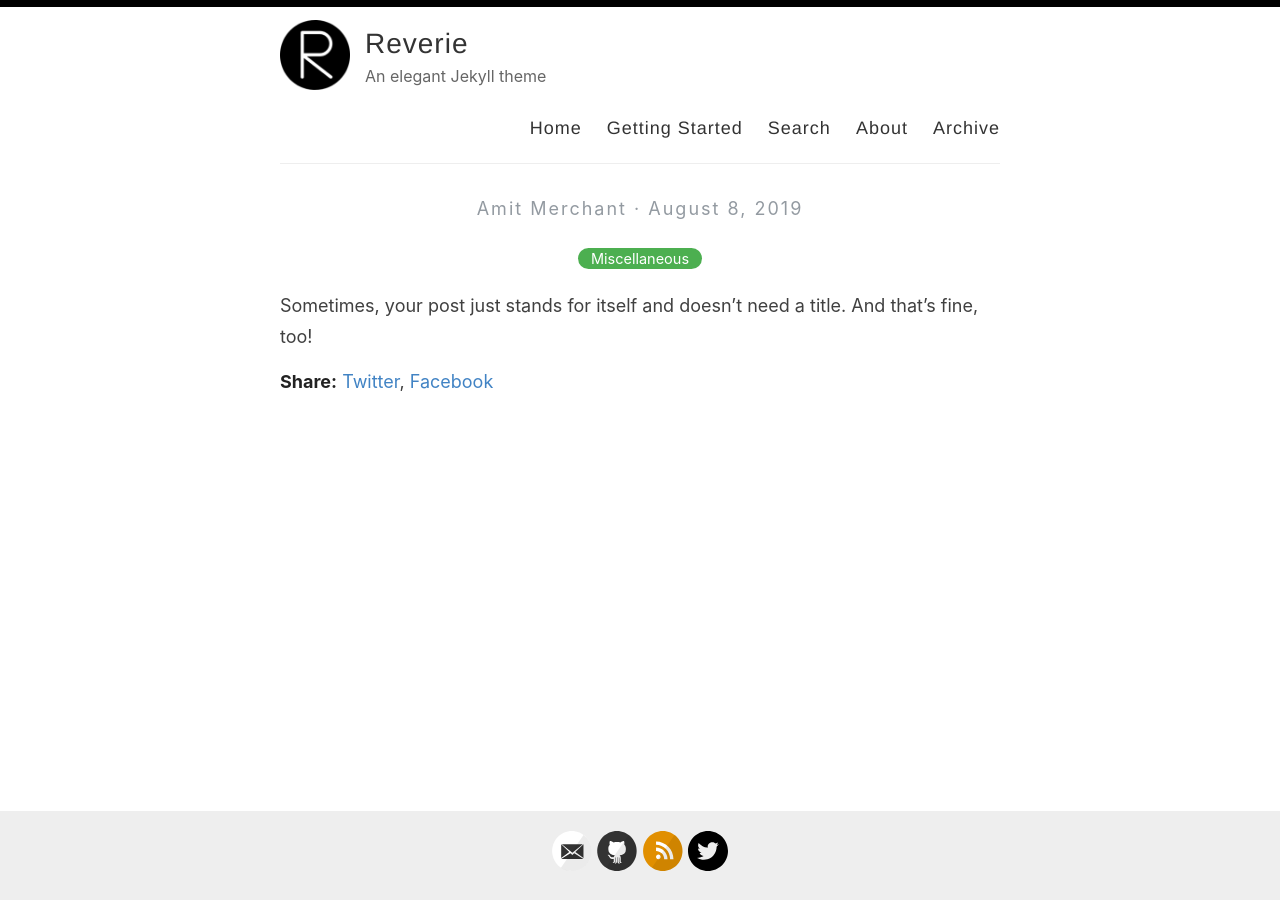
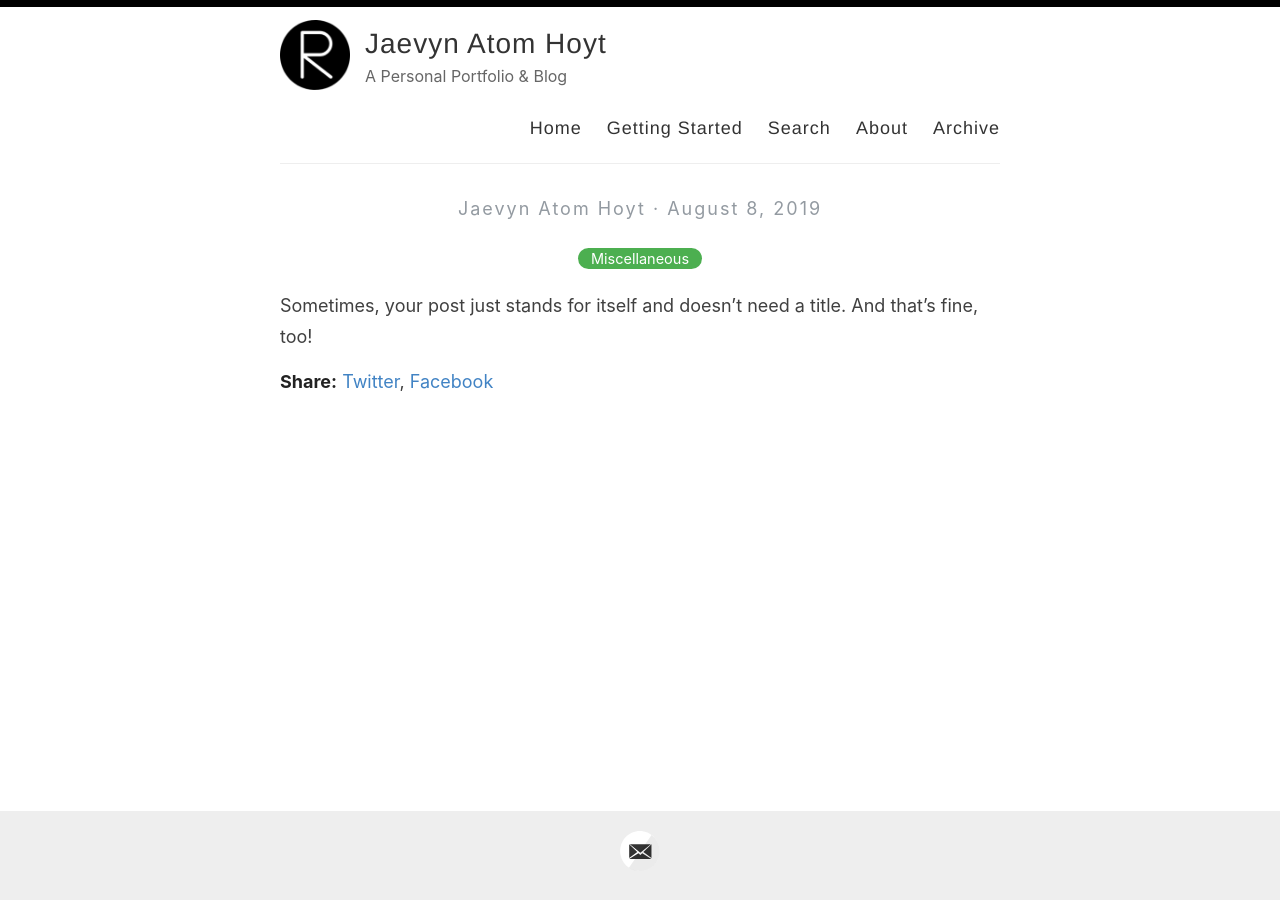
Before and after one commit to cattacular/cattacular.github.io, a Jekyll site: the page built from _posts/2019-08-08-no-title-posts.md, in a window 1280 px wide. Built offline with Jekyll 4.4.1, drawn with Linux system fonts in a browser that asks for light colours.

Commit message:
config edits

```diff
--- a/_config.yml
+++ b/_config.yml
@@ -3,13 +3,13 @@
 #
 
 # Name of your site (displayed in the header)
-name: Reverie
+name: Jaevyn Atom Hoyt
 
 # Name of the author
-author: Amit Merchant
+author: Jaevyn Atom Hoyt
 
 # Short bio or description (displayed in the header)
-description: An elegant Jekyll theme
+description: A Personal Portfolio & Blog
 
 # URL of your avatar or profile pic (you could use your GitHub profile pic)
 avatar: /images/reverie.png
@@ -21,15 +21,15 @@ avatar: /images/reverie.png
 # Includes an icon in the footer for each username you enter
 footer-links:
   dribbble:
-  email: amit.d.merchant@gmail.com
+  email: jatomsynergies@gmail.com
   facebook:
   flickr:
-  github: amitmerchant1990/reverie
+  github:
   instagram:
   linkedin:
   pinterest:
-  rss: rss
-  twitter: amit_merchant
+  rss:
+  twitter:
   stackoverflow:
   youtube: # channel/<your_long_string> or user/<user-name>
   googleplus: # anything in your profile username that comes after plus.google.com/
@@ -41,15 +41,15 @@ footer-links:
 disqus:
 
 # Enter your Google Analytics web tracking code (e.g. UA-2110908-2) to activate tracking
-google_analytics: UA-43339302-11
+google_analytics:
 
 # For newer "GA4" analytics, use the following instead of the "UA" entry above
 #google_analytics_ga4: G-GABC1DEFG
 
 # Your website URL (e.g. http://amitmerchant1990.github.io or http://www.amitmerchant.com)
 # Used for Sitemap.xml and your RSS feed
-url: http://www.amitmerchant.com/reverie
-enforce_ssl: https://www.amitmerchant.com/reverie
+url: https://cattacular.github.io/
+enforce_ssl: https://cattacular.github.io/
 
 # If you're hosting your site at a Project repository on GitHub pages
 # (http://yourusername.github.io/repository-name)
```
